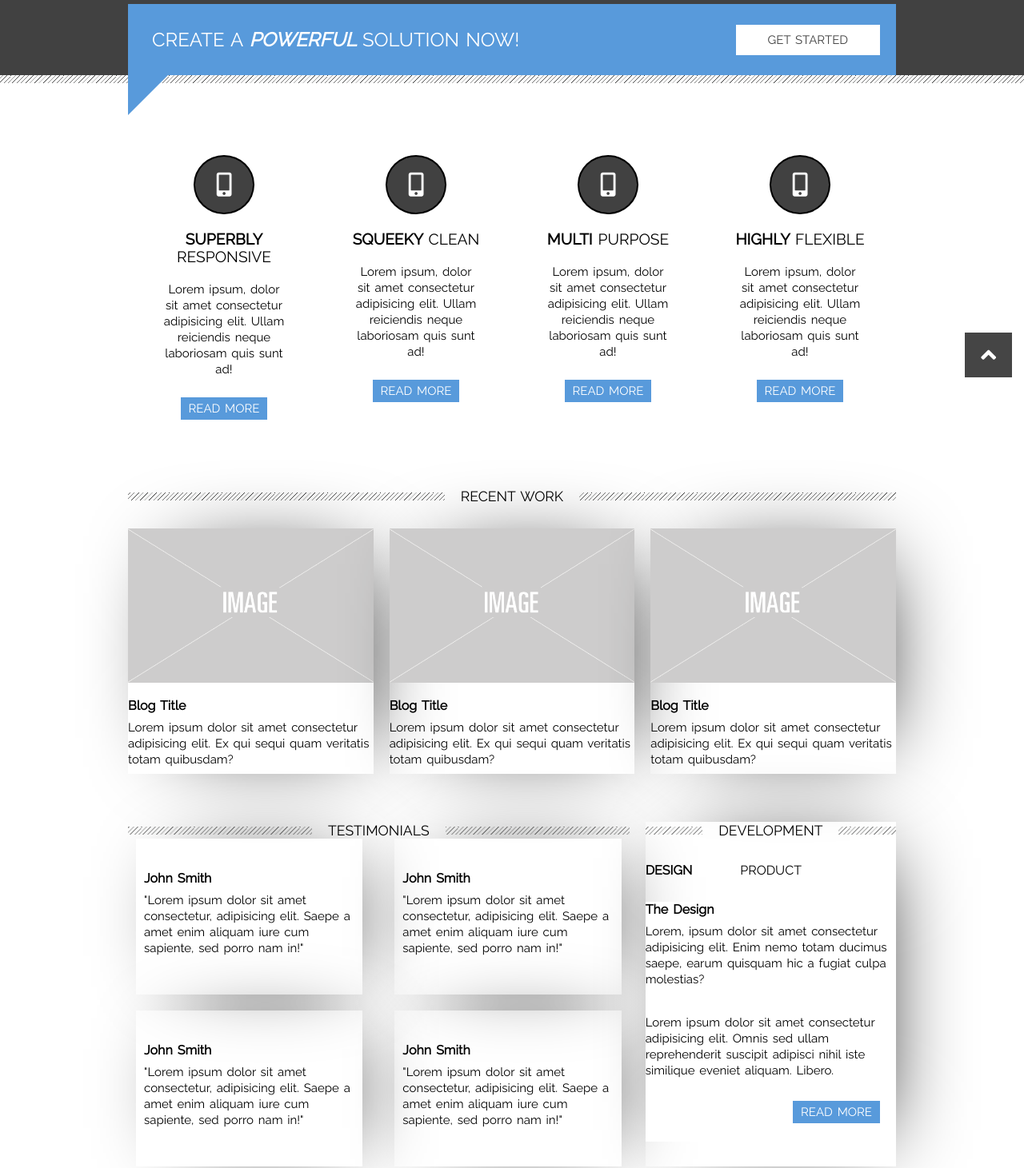
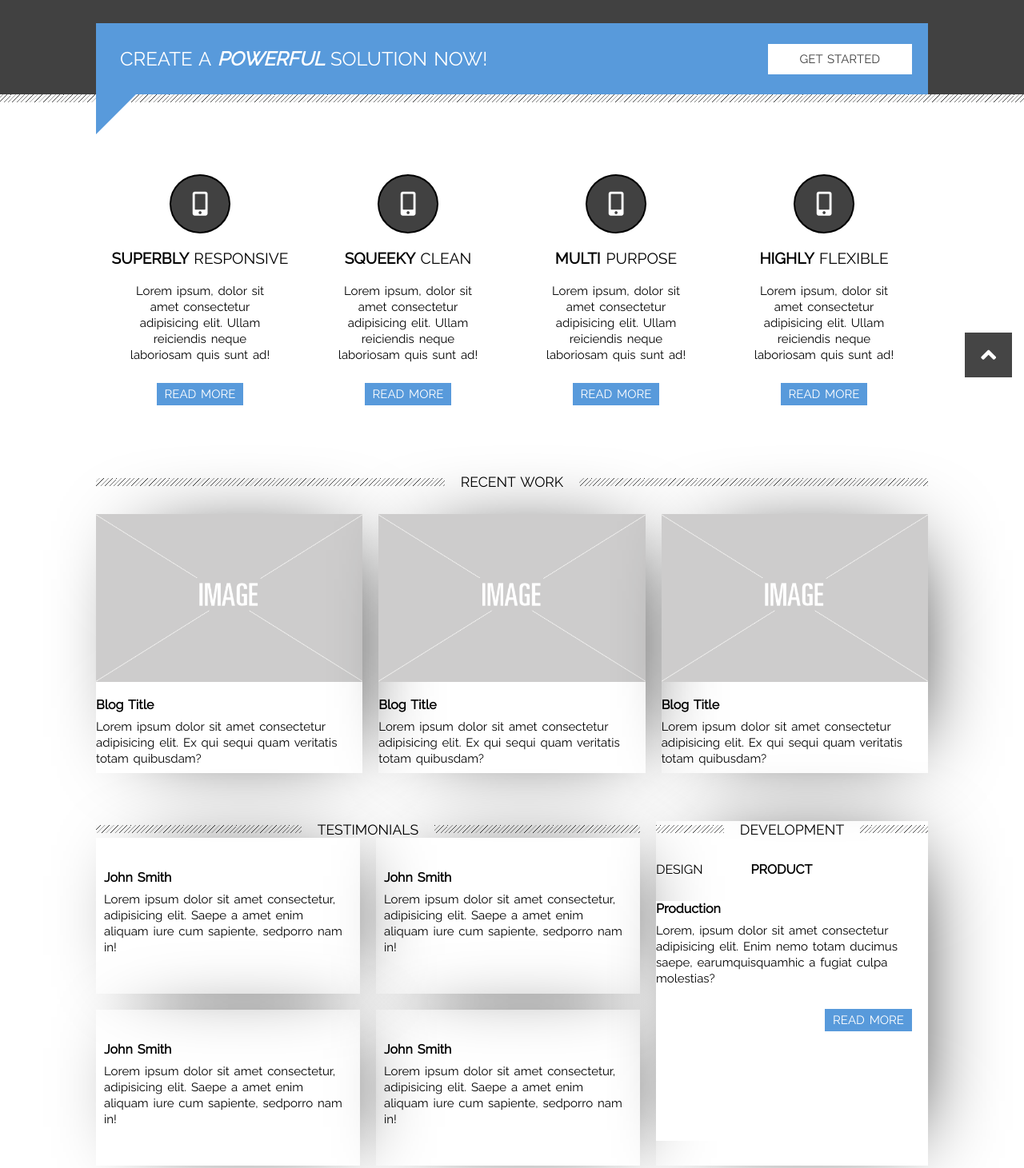
Before and after one commit to DBi1512/React-Power, a React (Create React App) app: page / in a window 1280 px wide. Shown: the part 318-1779 px from the top of the page at 80% size. Built offline with nearby package versions, Linux system fonts and the light colour scheme.

Commit message:
Testimonials & Development added, style fixed

```diff
--- a/src/components/App.js
+++ b/src/components/App.js
@@ -1,9 +1,10 @@
 import React, { Component } from "react";
 import Header from "./Header";
 import BigQuote from "./BigQuote";
-import renderSolution from "./Solution";
-import renderBlog from "./Blog";
-import Grid from "./Grid";
+import renderSolutions from "./Solution";
+import renderBlogs from "./Blog";
+import renderTestimonials from "./Testimonials";
+import renderDevelopment from "./Development";
 import ContactQuote from "./ContactQuote";
 import AboutUs from "./AboutUs";
 import Footer from "./Footer";
@@ -19,7 +20,7 @@ class App extends Component {
 
         <section className="border-top">
           <div className="container">
-            <div className="solution">{renderSolution}</div>
+            <div className="solution">{renderSolutions}</div>
           </div>
         </section>
 
@@ -30,11 +31,35 @@ class App extends Component {
                 <h4>Recent Work</h4>
               </legend>
             </fieldset>
-            <div className="blog">{renderBlog}</div>
+            <div className="blog">{renderBlogs}</div>
           </div>
         </section>
 
-        <Grid />
+        <section>
+          <div className="container">
+            <div className="grid-container">
+              <div className="grid__item">
+                <fieldset className="border-top">
+                  <legend>
+                    <h4>Testimonials</h4>
+                  </legend>
+                </fieldset>
+                <div className="grid__item1">{renderTestimonials}</div>
+              </div>
+
+              <div className="grid__item box-shadow">
+                <fieldset className="border-top">
+                  <legend>
+                    <h4>Development</h4>
+                  </legend>
+                </fieldset>
+
+                <div className="tabs">{renderDevelopment}</div>
+              </div>
+            </div>
+          </div>
+        </section>
+
         <ContactQuote />
         <AboutUs />
         <Footer />
--- a/src/components/Data.js
+++ b/src/components/Data.js
@@ -1,4 +1,4 @@
-/* HEADER =====================================*/
+/* HEADER ================================== */
 
 // const headerImage = require("../img/Header-img.png"); or:
 import headerImage from "../img/Header-img.png";
@@ -17,7 +17,7 @@ const headerTag = "#root";
 
 const headerData = { headerImage, headerTitle, headerPara, headerTagBtn, headerTag };
 
-/* BIGQUOTE ==================================*/
+/* BIGQUOTE ================================== */
 
 const bigQuoteHeader = {
   bigQuote1: "Create a ",
@@ -35,59 +35,101 @@ const bigQuoteData = { bigQuoteHeader, bigQuoteBtn, bigQuoteTag };
 
 const solution = [
   {
-    solutionHeader1: "Superbly ",
-    solutionHeader2: "responsive",
-    solutionPara:
-      "Lorem ipsum, dolor sit amet consectetur adipisicing elit. Ullam reiciendis neque laboriosam quis sunt ad!",
-    solutionTag: "#solution",
-    solutionBtn: "Read more",
+    header1: "Superbly ",
+    header2: "responsive",
+    para: "Lorem ipsum, dolor sit amet consectetur adipisicing elit. Ullam reiciendis neque laboriosam quis sunt ad!",
+    tag: "#solution",
+    btn: "Read more",
   },
   {
-    solutionHeader1: "Squeeky ",
-    solutionHeader2: "clean",
-    solutionPara:
-      "Lorem ipsum, dolor sit amet consectetur adipisicing elit. Ullam reiciendis neque laboriosam quis sunt ad!",
-    solutionTag: "#solution",
-    solutionBtn: "Read more",
+    header1: "Squeeky ",
+    header2: "clean",
+    para: "Lorem ipsum, dolor sit amet consectetur adipisicing elit. Ullam reiciendis neque laboriosam quis sunt ad!",
+    tag: "#solution",
+    btn: "Read more",
   },
   {
-    solutionHeader1: "Multi ",
-    solutionHeader2: "purpose",
-    solutionPara:
-      "Lorem ipsum, dolor sit amet consectetur adipisicing elit. Ullam reiciendis neque laboriosam quis sunt ad!",
-    solutionTag: "#solution",
-    solutionBtn: "Read more",
+    header1: "Multi ",
+    header2: "purpose",
+    para: "Lorem ipsum, dolor sit amet consectetur adipisicing elit. Ullam reiciendis neque laboriosam quis sunt ad!",
+    tag: "#solution",
+    btn: "Read more",
   },
   {
-    solutionHeader1: "Highly ",
-    solutionHeader2: "flexible",
-    solutionPara:
-      "Lorem ipsum, dolor sit amet consectetur adipisicing elit. Ullam reiciendis neque laboriosam quis sunt ad!",
-    solutionTag: "#solution",
-    solutionBtn: "Read more",
+    header1: "Highly ",
+    header2: "flexible",
+    para: "Lorem ipsum, dolor sit amet consectetur adipisicing elit. Ullam reiciendis neque laboriosam quis sunt ad!",
+    tag: "#solution",
+    btn: "Read more",
   },
 ];
 
-/* BLOG ======================================*/
+/* BLOG ====================================== */
 
 const blog = [
   {
-    blogImage: require("../img/img-placeholder.png"),
-    blogTitle: "Blog Title",
-    blogPara: "Lorem ipsum dolor sit amet consectetur adipisicing elit. Ex qui sequi quam veritatis totam quibusdam?",
+    image: require("../img/img-placeholder.png"),
+    title: "Blog Title",
+    para: "Lorem ipsum dolor sit amet consectetur adipisicing elit. Ex qui sequi quam veritatis totam quibusdam?",
   },
   {
-    blogImage: require("../img/img-placeholder.png"),
-    blogTitle: "Blog Title",
-    blogPara: "Lorem ipsum dolor sit amet consectetur adipisicing elit. Ex qui sequi quam veritatis totam quibusdam?",
+    image: require("../img/img-placeholder.png"),
+    title: "Blog Title",
+    para: "Lorem ipsum dolor sit amet consectetur adipisicing elit. Ex qui sequi quam veritatis totam quibusdam?",
   },
   {
-    blogImage: require("../img/img-placeholder.png"),
-    blogTitle: "Blog Title",
-    blogPara: "Lorem ipsum dolor sit amet consectetur adipisicing elit. Ex qui sequi quam veritatis totam quibusdam?",
+    image: require("../img/img-placeholder.png"),
+    title: "Blog Title",
+    para: "Lorem ipsum dolor sit amet consectetur adipisicing elit. Ex qui sequi quam veritatis totam quibusdam?",
   },
 ];
 
-/* DATA ======================================*/
-const Data = { headerData, bigQuoteData, solution, blog };
+/* GRID ===================================== */
+
+const testimonial = [
+  {
+    name: "John Smith",
+    para:
+      "Lorem ipsum dolor sit amet consectetur, adipisicing elit. Saepe a amet enim aliquam iure cum sapiente, sedporro nam in!",
+  },
+  {
+    name: "John Smith",
+    para:
+      "Lorem ipsum dolor sit amet consectetur, adipisicing elit. Saepe a amet enim aliquam iure cum sapiente, sedporro nam in!",
+  },
+  {
+    name: "John Smith",
+    para:
+      "Lorem ipsum dolor sit amet consectetur, adipisicing elit. Saepe a amet enim aliquam iure cum sapiente, sedporro nam in!",
+  },
+  {
+    name: "John Smith",
+    para:
+      "Lorem ipsum dolor sit amet consectetur, adipisicing elit. Saepe a amet enim aliquam iure cum sapiente, sedporro nam in!",
+  },
+];
+
+/* DEVELOPMENT ============================== */
+
+const development = [
+  {
+    label: "Design",
+    title: "The Design",
+    para:
+      "Lorem, ipsum dolor sit amet consectetur adipisicing elit. Enim nemo totam ducimus saepe, earumquisquamhic a fugiat culpa molestias? Lorem, ipsum dolor sit amet consectetur adipisicing elit. Enim nemo totam ducimus saepe, earumquisquamhic a fugiat culpa molestias?",
+    tag: "#Development",
+    btn: "Read more",
+  },
+  {
+    label: "Product",
+    title: "Production",
+    para:
+      "Lorem, ipsum dolor sit amet consectetur adipisicing elit. Enim nemo totam ducimus saepe, earumquisquamhic a fugiat culpa molestias?",
+    tag: "#Development",
+    btn: "Read more",
+  },
+];
+
+/* DATA ===================================== */
+const Data = { headerData, bigQuoteData, solution, blog, testimonial, development };
 export default Data;
--- /dev/null
+++ b/src/components/Development.js
@@ -0,0 +1,30 @@
+import React from "react";
+import Data from "./Data";
+
+const Development = ({ label, title, para, tag, btn }) => {
+  return (
+    <div className="tab">
+      <input
+        name="checkbox-tab-group"
+        type="radio"
+        id="checkbox1"
+        className="checkboxtab"
+        checked
+        onChange={function() {}}
+      />
+      <label htmlFor="checkbox1">{label}</label>
+
+      <div className="content">
+        <h5>{title}</h5>
+        <p>{para} </p>
+        <a href={tag}>{btn}</a>
+      </div>
+    </div>
+  );
+};
+
+const renderDevelopment = Data.development.map(({ label, title, para, tag, btn }, index) => (
+  <Development key={index} label={label} title={title} para={para} tag={tag} btn={btn} />
+));
+
+export default renderDevelopment;
--- a/src/components/Grid.js
+++ /dev/null
@@ -1,88 +0,0 @@
-import React from "react";
-
-const Grid = () => {
-  return <section>
-  <div className="container">
-    <div className="grid-container">
-      <div className="grid__item">
-        <fieldset className="border-top">
-          <legend>
-            <h4>Testimonials</h4>
-          </legend>
-        </fieldset>
-        <div className="grid__item1">
-          <div className="grid__subItem1 box-shadow">
-            <h5>John Smith</h5>
-            <p>"Lorem ipsum dolor sit amet consectetur, adipisicing elit. Saepe a amet enim aliquam iure cum
-              sapiente,
-              sed porro nam in!"</p>
-          </div>
-
-          <div className="grid__subItem2 box-shadow">
-            <h5>John Smith</h5>
-            <p>"Lorem ipsum dolor sit amet consectetur, adipisicing elit. Saepe a amet enim aliquam iure cum
-              sapiente,
-              sed porro nam in!"</p>
-          </div>
-
-          <div className="grid__subItem3 box-shadow">
-            <h5>John Smith</h5>
-            <p>"Lorem ipsum dolor sit amet consectetur, adipisicing elit. Saepe a amet enim aliquam iure cum
-              sapiente,
-              sed porro nam in!"</p>
-          </div>
-
-          <div className="grid__subItem4 box-shadow">
-            <h5>John Smith</h5>
-            <p>"Lorem ipsum dolor sit amet consectetur, adipisicing elit. Saepe a amet enim aliquam iure cum
-              sapiente,
-              sed porro nam in!"</p>
-          </div>
-        </div>
-      </div>
-
-      <div className="grid__item box-shadow">
-        <fieldset className="border-top">
-          <legend>
-            <h4>Development</h4>
-          </legend>
-        </fieldset>
-
-        <div className="tabs">
-          <div className="tab">
-            <input name="checkbox-tab-group" type="radio" id="checkbox1" className="checkboxtab" checked />
-            <label for="checkbox1">Design</label>
-
-            <div className="content">
-              <h5>The Design</h5>
-              <p>Lorem, ipsum dolor sit amet consectetur adipisicing elit. Enim nemo totam ducimus saepe, earum
-                quisquam
-                hic a fugiat culpa molestias?</p>
-              <br />
-              <p>Lorem ipsum dolor sit amet consectetur adipisicing elit. Omnis sed ullam reprehenderit suscipit
-                adipisci
-                nihil iste similique eveniet aliquam. Libero.</p>
-              <a href="#Grid">Read more</a>
-            </div>
-          </div>
-
-          <div className="tab">
-            <input name="checkbox-tab-group" type="radio" id="checkbox2" className="checkboxtab" />
-            <label for="checkbox2">Product</label>
-            <div className="content">
-              <h5>Production</h5>
-              <p>Lorem ipsum dolor sit, amet consectetur adipisicing elit. Nisi, nihil iure. Quam qui iure minus
-                voluptatum, maxime quo similique soluta commodi rem ratione natus molestias, omnis excepturi labore,
-                eaque magnam!</p>
-              <a href="#Grid">Read more</a>
-            </div>
-          </div>
-        </div>
-
-      </div>
-    </div>
-  </div>
-</section>
-}
-
-export default Grid;
--- /dev/null
+++ b/src/components/Testimonials.js
@@ -0,0 +1,17 @@
+import React from "react";
+import Data from "./Data";
+
+const Testimonial = ({ name, para, index }) => {
+  return (
+    <div className={"grid__subItem" + index + " box-shadow"}>
+      <h5>{name}</h5>
+      <p>{para}</p>
+    </div>
+  );
+};
+
+const renderTestimonials = Data.testimonial.map(({ name, para }, index) => (
+  <Testimonial key={index} name={name} para={para} index={index + 1} />
+));
+
+export default renderTestimonials;
--- a/src/index.css
+++ b/src/index.css
@@ -5,7 +5,7 @@
 }
 
 body {
-  font-family: 'Raleway', sans-serif;
+  font-family: "Raleway", sans-serif;
   font-size: 15px;
   word-spacing: 2px;
   -webkit-font-smoothing: antialiased;
@@ -40,7 +40,7 @@ h2 {
 }
 
 h3 {
-  font-size: 1.2rem
+  font-size: 1.2rem;
 }
 
 h4 {
@@ -62,7 +62,7 @@ p {
 }
 
 .container {
-  max-width: 60rem;
+  max-width: 65rem;
   margin: auto;
 }
 
@@ -131,7 +131,7 @@ header {
 }
 
 .bigQuote::after {
-  content: '';
+  content: "";
   position: absolute;
   width: 0;
   height: 0;
@@ -182,7 +182,7 @@ header {
 }
 
 .solution-method:hover::after {
-  content: '';
+  content: "";
   position: absolute;
   width: 0;
   height: 0;
@@ -309,7 +309,6 @@ fieldset h4 {
 .grid__subItem3,
 .grid__subItem4 {
   padding: 40px 10px;
-  margin: 0 10px;
 }
 
 /* TABS ======================================== */
@@ -345,11 +344,11 @@ fieldset h4 {
   cursor: pointer;
 }
 
-.checkboxtab:checked~label {
+.checkboxtab:checked ~ label {
   font-weight: bold;
 }
 
-.checkboxtab:checked~.content {
+.checkboxtab:checked ~ .content {
   z-index: 1;
 }
 
@@ -439,7 +438,6 @@ footer a {
   font-size: 1.2rem;
 }
 
-
 .fab {
   color: #353535;
   background: black;
@@ -505,7 +503,7 @@ footer a {
 }
 
 .social__icon:hover span::after {
-  content: '';
+  content: "";
   position: absolute;
   width: 0;
   height: 0;
@@ -636,7 +634,6 @@ footer a {
 }
 
 @media screen and (max-width: 568px) {
-
   .solution-method {
     flex: 100%;
   }
```
Also changed, not shown: src/components/Blog.js (+7 -7 lines), src/components/Solution.js (+15 -14 lines).
